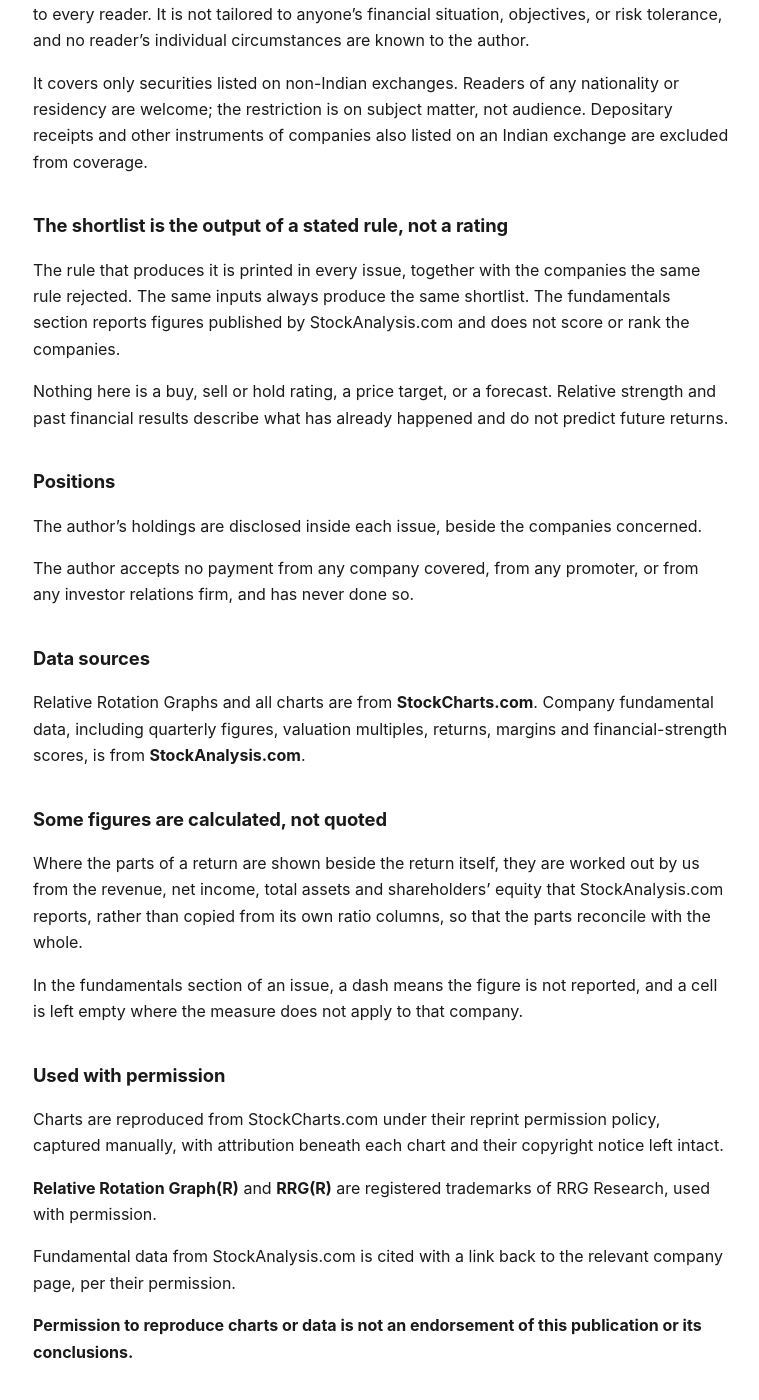
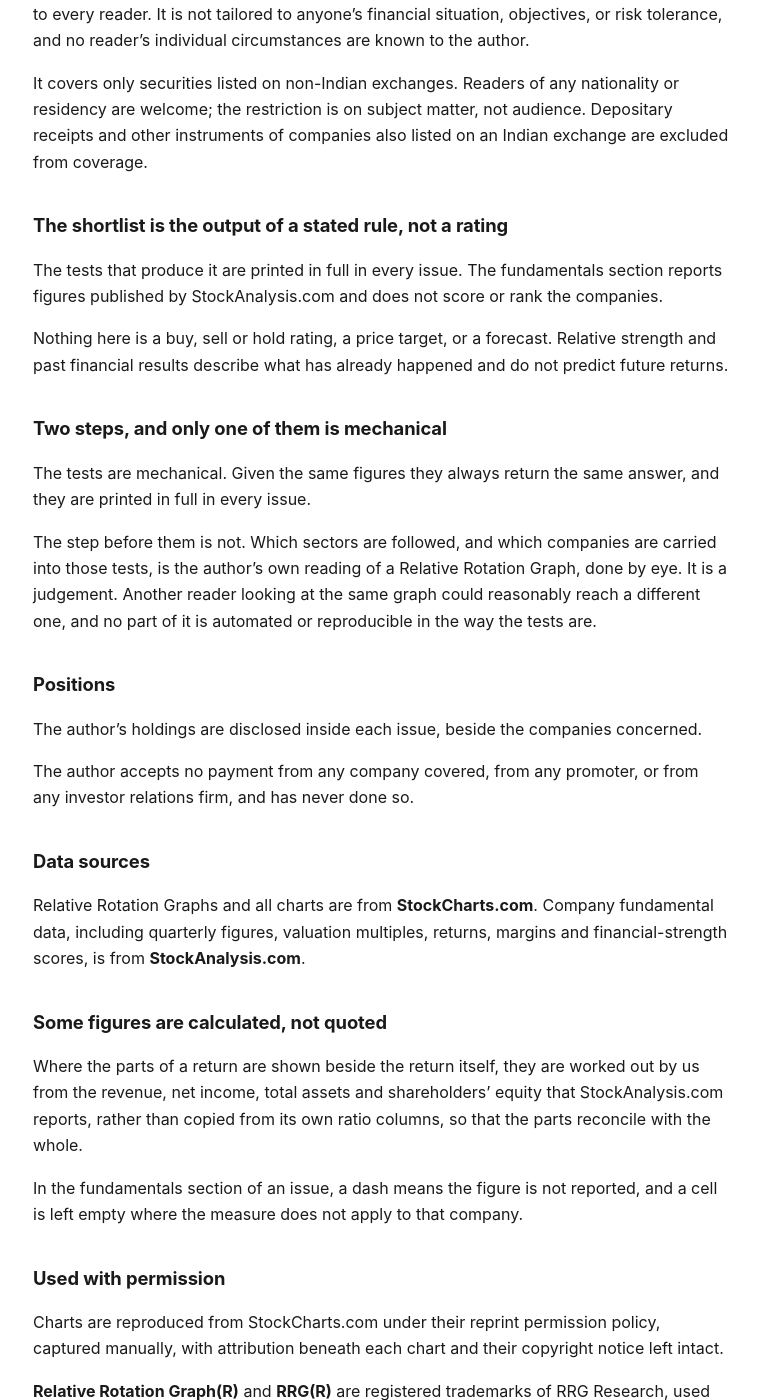
Before and after one commit to themicrocapinvestor/MM-Policies, a Jekyll site: the page built from disclaimer.md, in a window 1280 px wide and 1400 px high, scrolled down 472 px. Shown: the whole window, without its empty margins (259-1018 px from the left). Built offline with Jekyll 4.4.1, drawn with Linux system fonts in a browser that asks for light colours; some of the changed text lies outside the part shown.

Commit message:
Disclaimer: selection is now a human reading, not a mechanical rule
Mark 5 is the live pipeline. Its sectors and candidate companies are chosen by
reading a Relative Rotation Graph by eye, so two claims no longer held:

- "The same inputs always produce the same shortlist." True of a script, not of a
  judgement. Replaced with a section separating the two steps: the tests are
  mechanical and printed in full, the selection before them is not.
- "together with the companies the same rule rejected." The issue prints the
  shortlist, not a reject list, so the promise was not being kept.

Affiliate disclosure updated to match: selection is the author's reading of price
and relative strength first, then the stated tests, still with no commercial input.

```diff
--- a/disclaimer.md
+++ b/disclaimer.md
@@ -26,14 +26,22 @@ excluded from coverage.
 
 ## The shortlist is the output of a stated rule, not a rating
 
-The rule that produces it is printed in every issue, together with the companies the same
-rule rejected. The same inputs always produce the same shortlist. The fundamentals
-section reports figures published by StockAnalysis.com and does not score or rank the
-companies.
+The tests that produce it are printed in full in every issue. The fundamentals section
+reports figures published by StockAnalysis.com and does not score or rank the companies.
 
 Nothing here is a buy, sell or hold rating, a price target, or a forecast. Relative
 strength and past financial results describe what has already happened and do not predict
 future returns.
+
+## Two steps, and only one of them is mechanical
+
+The tests are mechanical. Given the same figures they always return the same answer, and
+they are printed in full in every issue.
+
+The step before them is not. Which sectors are followed, and which companies are carried
+into those tests, is the author's own reading of a Relative Rotation Graph, done by eye. It
+is a judgement. Another reader looking at the same graph could reasonably reach a different
+one, and no part of it is automated or reproducible in the way the tests are.
 
 ## Positions
 
@@ -80,8 +88,9 @@ commission when a reader subscribes to that service through a link in an issue.
 costs the reader nothing.
 
 These arrangements do not influence which sectors or companies appear: selection is made
-from price and relative-strength data alone, by the stated rule, before any fundamental
-data or commercial consideration enters the process.
+from price and relative-strength data alone, first by the author's reading of it and then
+by the stated tests, before any fundamental data or commercial consideration enters the
+process.
 
 ## No warranty on data
 
```
